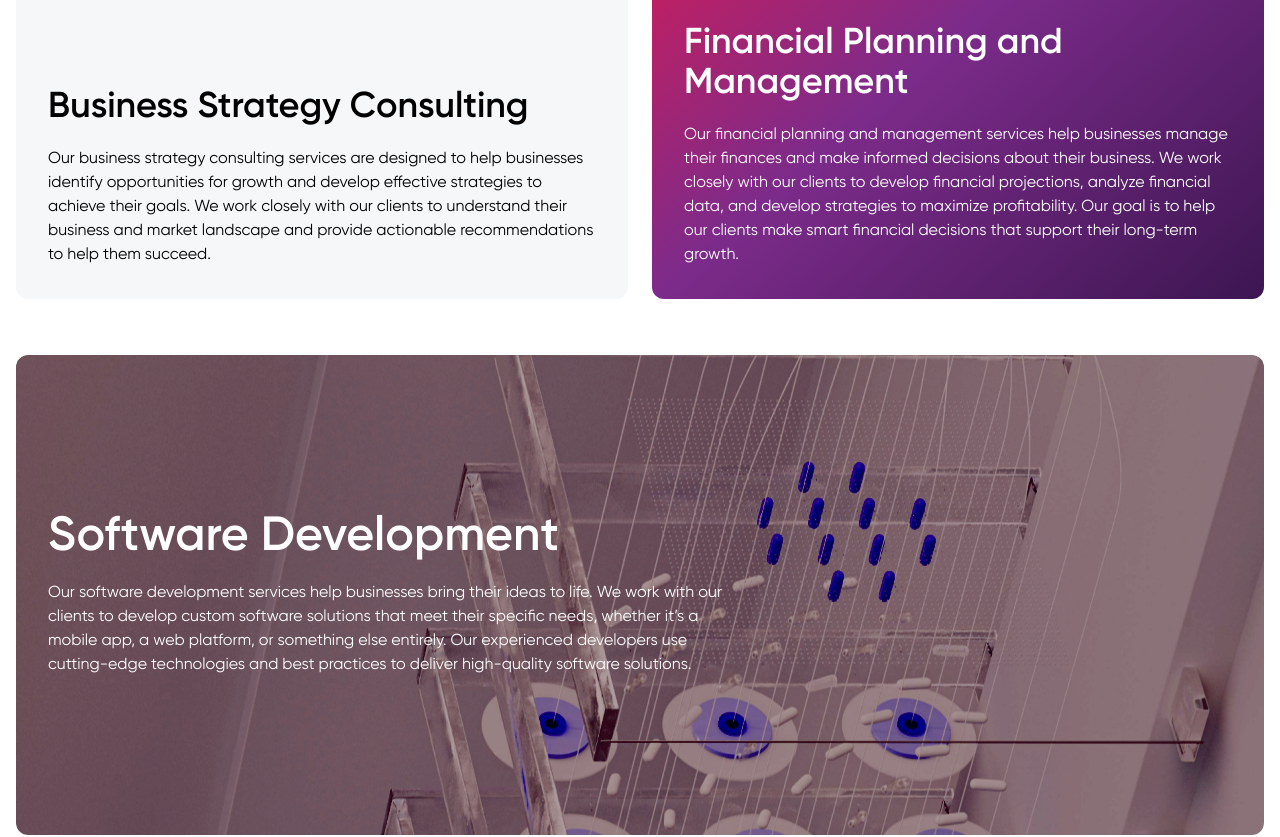
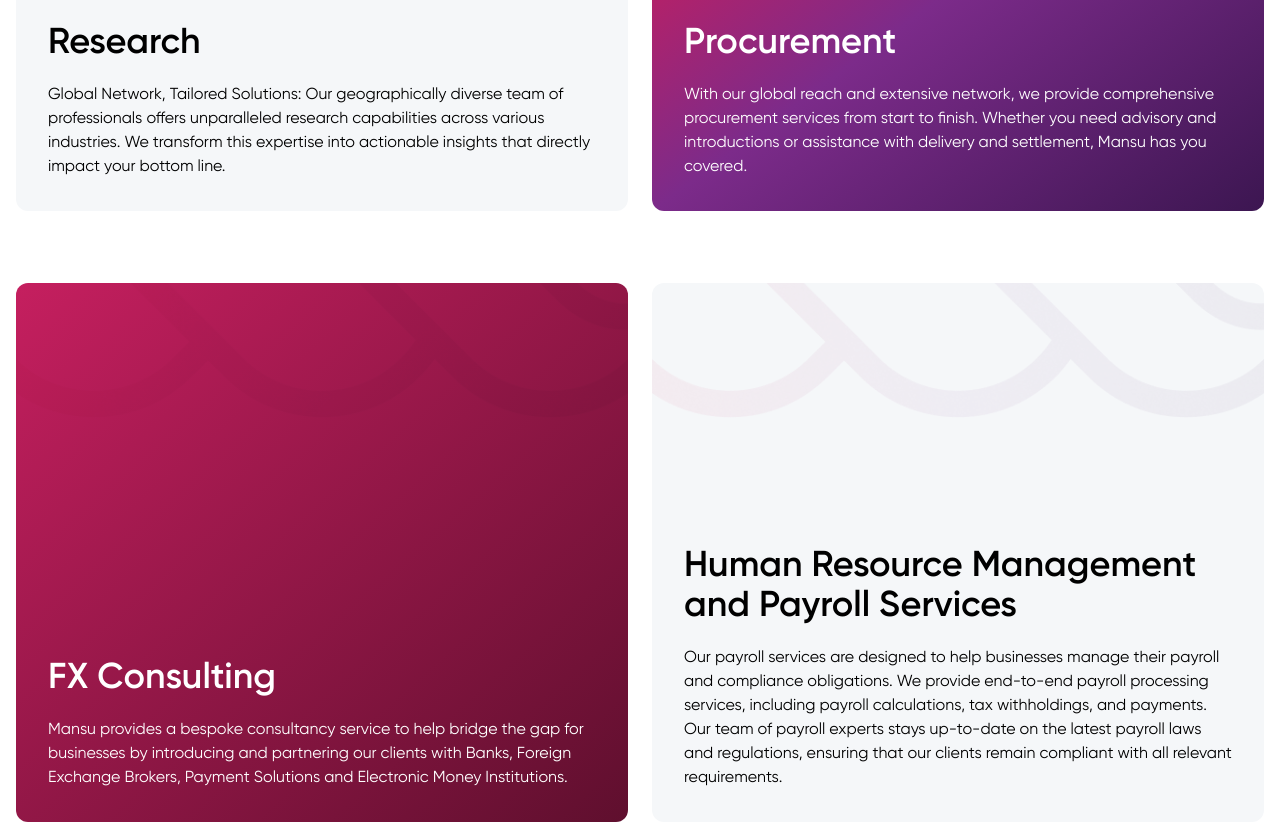
Before and after one commit to osazeejedi/mansu-, a Next.js app: page /our-services in a window 1280 px wide. Shown: the part 1080-1917 px from the top of the page. Built offline with nearby package versions, Linux system fonts and the light colour scheme.

Commit message:
update home, partnership, about, services content

```diff
--- a/app/(home)/components/Benefits.tsx
+++ b/app/(home)/components/Benefits.tsx
@@ -1,6 +1,7 @@
 import AssemblyClusterIcon from "@/app/components/Icons/AssemblyClusterIcon";
 import AssemblyDoubleBoxIcon from "@/app/components/Icons/AssemblyDoubleBoxIcon";
 import AssemblyIcon from "@/app/components/Icons/AssemblyIcon";
+import MansuLogo from "@/app/components/Icons/MansuLogo";
 import { Reveal } from "@/app/components/ui/Reveal";
 import React from "react";
 
@@ -8,21 +9,36 @@ const benefitsItems = [
   {
     id: 1,
     Icon: AssemblyIcon,
-    title: "What you’ll get",
+    title: "Deep Dive Analysis",
+    items: [
+      "Comprehensive Assessments",
+      "Data-Driven Insights",
+      "Client Collaboration",
+    ],
     description:
       "At Mansu, we take a collaborative approach to consultancy. We believe that the best solutions come from working closely with our clients to understand their unique challenges.",
   },
   {
     id: 2,
     Icon: AssemblyDoubleBoxIcon,
-    title: "What you’ll get",
+    title: "Strategic Performance Optimization",
+    items: [
+      "Tailored Solutions",
+      "Resource Allocation",
+      "Continuous Improvement",
+    ],
     description:
       "At Mansu, we take a collaborative approach to consultancy. We believe that the best solutions come from working closely with our clients to understand their unique challenges.",
   },
   {
     id: 3,
     Icon: AssemblyClusterIcon,
-    title: "What you’ll get",
+    title: "Holistic Perspective",
+    items: [
+      "Building Relationships",
+      "Sustainability Focus",
+      "Empowerment and Education",
+    ],
     description:
       "At Mansu, we take a collaborative approach to consultancy. We believe that the best solutions come from working closely with our clients to understand their unique challenges.",
   },
@@ -38,11 +54,20 @@ const Benefits = () => {
       </Reveal>
 
       <div className="grid grid-col-1 md:grid-cols-3 mt-10 gap-8 space-y-4 place-content-center place-items-center justify-around md:divide-x ">
-        {benefitsItems.map(({ id, Icon, title, description }) => (
+        {benefitsItems.map(({ id, Icon, title, items, description }) => (
           <Reveal key={id} className="!first:pl-0 pl-0 md:!pl-8">
             <Icon />
             <h5 className="text-2xl font-semibold my-4">{title}</h5>
-            <p className="mt-2">{description}</p>
+            <div className="space-y-4">
+              {items.map((item, index) => (
+                <Reveal key={index} className="flex items-start gap-2">
+                  <div className="bg-white p-1 rounded-full">
+                    <MansuLogo />
+                  </div>
+                  <p>{item}</p>
+                </Reveal>
+              ))}
+            </div>
           </Reveal>
         ))}
       </div>
--- a/app/(home)/components/Discover.tsx
+++ b/app/(home)/components/Discover.tsx
@@ -11,13 +11,14 @@ const Discover = () => {
         <div className="px-4 sm:w-4/5 md:w-2/3 mx-auto h-[500px] flex flex-col justify-center space-y-6">
           <Reveal>
             <h3 className="font-medium text-2xl sm:text-3xl lg:text-5xl">
-              Mansu is so much more
+              Why work with Mansu
             </h3>
           </Reveal>
           <p>
-            At Mansu, we take a collaborative approach to consultancy. We
-            believe that the best solutions come from working closely with our
-            clients to understand their unique challenges and goals.
+            Choosing the right partner for your business is crucial to achieving
+            sustainable growth and long-term success. At Mansu, we go beyond the
+            traditional advisory role by becoming a true partner in your
+            journey. Here’s why you should consider working with us:
           </p>
 
           <Button className="w-fit" variant="white">
@@ -27,22 +28,22 @@ const Discover = () => {
       </div>
       <div className="h-[500px]  bg-pink-dark flex flex-col justify-between px-4 py-8 overflow-hidden">
         <AssemblyIcon fill="#fff" />
-        <Reveal className="text-2xl  w-1/3 font-medium">
-          Payroll Services
+        <Reveal className="text-2xl  w-4/5 font-medium">
+          Our Commitment to Client Success
         </Reveal>
         <MultipleXIcons />
       </div>
       <div className="h-[500px] bg-pink-light flex flex-col justify-between px-4 py-8 overflow-hidden">
         <AssemblyIcon fill="#fff" />
-        <Reveal className="text-2xl w-1/3 font-medium">
-          Human Resources Consulting
+        <Reveal className="text-2xl w-2/3 font-medium">
+          Deep Industry Experience
         </Reveal>
         <MultipleXIcons />
       </div>
       <div className="h-[500px] bg-pink flex flex-col justify-between px-4 py-8 overflow-hidden">
         <AssemblyIcon fill="#fff" />
-        <Reveal className="text-2xl  w-1/3 font-medium">
-          Marketing Services
+        <Reveal className="text-2xl  w-2/3 font-medium">
+          Results-Oriented Approach
         </Reveal>
         <MultipleXIcons />
       </div>
--- a/app/about/components/OurStory.tsx
+++ b/app/about/components/OurStory.tsx
@@ -14,11 +14,18 @@ const OurStory = () => {
 
           <h3 className="font-bold uppercase text-4xl">Our Story</h3>
           <p className="font-medium text-xl text-center w-4/5">
-            Mansu.io was founded in 2022 by Anthony Graham, who recognized the
-            need for a consultancy business that specializes in helping tech
-            start-ups and start-ups in general succeed. Since then, we have
-            worked with numerous start-ups, providing expert guidance and
-            support throughout their growth journey.
+            Building successful businesses, from a domestic engineering firm to
+            a football academy, taught me that significant challenges often lie
+            beyond the core product or service. These ventures exposed me to
+            various obstacles, including operations management, financial
+            oversight, marketing strategies, and regulatory navigation. My
+            passion for overcoming these hurdles, along with the insights
+            gained, inspired me to create Mansu. We leverage this expertise to
+            help businesses of all sizes tackle unique challenges through
+            tailored, strategic solutions that enable sustainable growth and
+            long-term success. At Mansu, we strive to be more than just
+            consultants; we aim to be trusted partners in your business journey,
+            dedicated to supporting you every step of the way.
           </p>
 
           <div className="relative z-10 px-4 aspect-video w-full h-full">
@@ -88,13 +95,12 @@ const OurStory = () => {
                 Our <span className="block">Approach</span>
               </h4>
               <p className="md:text-xl font-medium">
-                At Mansu.io, we take a collaborative approach to consultancy. We
-                believe that the best solutions come from working closely with
-                our clients to understand their unique challenges and goals. We
-                provide a range of services, including business strategy,
-                software development, marketing, and payroll solutions, and
-                specialize in research and Intelligence for tech companies, to
-                help them succeed.
+                At Mansu, excellence is not just a goal; it is the foundation of
+                our operations and a core principle guiding every aspect of our
+                work. We are meticulous in our approach, ensuring that no detail
+                is overlooked. Our commitment to excellence drives us to take a
+                deep dive into each client{`'`}s unique needs and challenges,
+                allowing us to identify opportunities that others may miss.
               </p>
             </div>
           </div>
--- a/app/our-services/components/MarketingProductDesign.tsx
+++ b/app/our-services/components/MarketingProductDesign.tsx
@@ -15,15 +15,13 @@ const MarketingProductDesign = () => {
         />
         <Reveal className="p-8">
           <h4 className="font-semibold text-2xl md:text-3xl lg:text-4xl mb-5">
-            Marketing
+            FX Consulting
           </h4>
           <p>
-            Our marketing services help businesses build their brand and reach
-            their target audience. We work with our clients to develop
-            comprehensive marketing strategies that include everything from
-            social media to content marketing to paid advertising. Our goal is
-            to help our clients increase their visibility and drive more traffic
-            to their websites or app.
+            Mansu provides a bespoke consultancy service to help bridge the gap
+            for businesses by introducing and partnering our clients with Banks,
+            Foreign Exchange Brokers, Payment Solutions and Electronic Money
+            Institutions.
           </p>
         </Reveal>
       </div>
@@ -38,16 +36,15 @@ const MarketingProductDesign = () => {
         />
         <Reveal className="p-8">
           <h4 className="font-semibold text-2xl md:text-3xl lg:text-4xl mb-5">
-            Product Design and Development
+            Human Resource Management and Payroll Services
           </h4>
           <p>
-            Our product design and development services are designed to help
-            businesses create products that meet the needs of their target
-            audience. We work closely with our clients to understand their users
-            and develop products that are user-friendly, intuitive, and
-            effective. Our team of designers and developers use agile
-            methodologies to ensure that the product is delivered on time and
-            within budget.
+            Our payroll services are designed to help businesses manage their
+            payroll and compliance obligations. We provide end-to-end payroll
+            processing services, including payroll calculations, tax
+            withholdings, and payments. Our team of payroll experts stays
+            up-to-date on the latest payroll laws and regulations, ensuring that
+            our clients remain compliant with all relevant requirements.
           </p>
         </Reveal>
       </div>
--- a/app/our-services/components/ServicesItems.tsx
+++ b/app/our-services/components/ServicesItems.tsx
@@ -7,10 +7,10 @@ const ServicesItems = () => {
     <div className="container mx-auto p-4 mt-24">
       <div className="grid grid-cols-1 md:grid-cols-3 pb-8 mb-10 border-b border-black">
         <p className="col-span-2 text-2xl">
-          At Mansu, we offer a range of services to help tech start-ups and
-          start-ups in general succeed. Our experienced team of consultants
-          works closely with our clients to understand their unique needs and
-          provide tailored solutions that meet their goals.
+          At Mansu, we pride ourselves on offering a comprehensive suite of
+          services designed to meet the diverse needs of our clients. With a
+          global reach and deep industry expertise, we deliver tailored
+          solutions that drive sustainable growth and success.
         </p>
         <p className="col-span-1 hidden md:flex justify-end items-end uppercase text-black/50">
           Our Services
@@ -28,14 +28,13 @@ const ServicesItems = () => {
           />
           <Reveal className="p-8">
             <h4 className="font-semibold text-2xl md:text-3xl lg:text-4xl mb-5">
-              Business Strategy Consulting
+              Research
             </h4>
             <p>
-              Our business strategy consulting services are designed to help
-              businesses identify opportunities for growth and develop effective
-              strategies to achieve their goals. We work closely with our
-              clients to understand their business and market landscape and
-              provide actionable recommendations to help them succeed.
+              Global Network, Tailored Solutions: Our geographically diverse
+              team of professionals offers unparalleled research capabilities
+              across various industries. We transform this expertise into
+              actionable insights that directly impact your bottom line.
             </p>
           </Reveal>
         </div>
@@ -50,15 +49,13 @@ const ServicesItems = () => {
           />
           <Reveal className="p-8 h-full">
             <h4 className="font-semibold text-2xl md:text-3xl lg:text-4xl mb-5">
-              Financial Planning and Management
+              Procurement
             </h4>
             <p>
-              Our financial planning and management services help businesses
-              manage their finances and make informed decisions about their
-              business. We work closely with our clients to develop financial
-              projections, analyze financial data, and develop strategies to
-              maximize profitability. Our goal is to help our clients make smart
-              financial decisions that support their long-term growth.
+              With our global reach and extensive network, we provide
+              comprehensive procurement services from start to finish. Whether
+              you need advisory and introductions or assistance with delivery
+              and settlement, Mansu has you covered.
             </p>
           </Reveal>
         </div>
--- a/app/our-services/page.tsx
+++ b/app/our-services/page.tsx
@@ -2,7 +2,7 @@ import React from "react";
 import Cta from "../(home)/components/Cta";
 import ServicesHero from "./components/ServicesHero";
 import ServicesItems from "./components/ServicesItems";
-import SoftwareDevelopment from "./components/SoftwareDevelopment";
+// import SoftwareDevelopment from "./components/SoftwareDevelopment";
 import MarketingProductDesign from "./components/MarketingProductDesign";
 import PayrollServices from "./components/PayrollServices";
 
@@ -11,7 +11,7 @@ const OurServices = () => {
     <>
       <ServicesHero />
       <ServicesItems />
-      <SoftwareDevelopment />
+
       <MarketingProductDesign />
       <PayrollServices />
       <Cta />
```
Also changed, not shown: app/(home)/components/Hero.tsx (+4 -3 lines), app/about/components/AboutHero.tsx (+22 -4 lines), app/partnership/components/PartnershipTypes.tsx (+12 -12 lines), app/partnership/components/TwoPartnershipProviders.tsx (+7 -8 lines).
